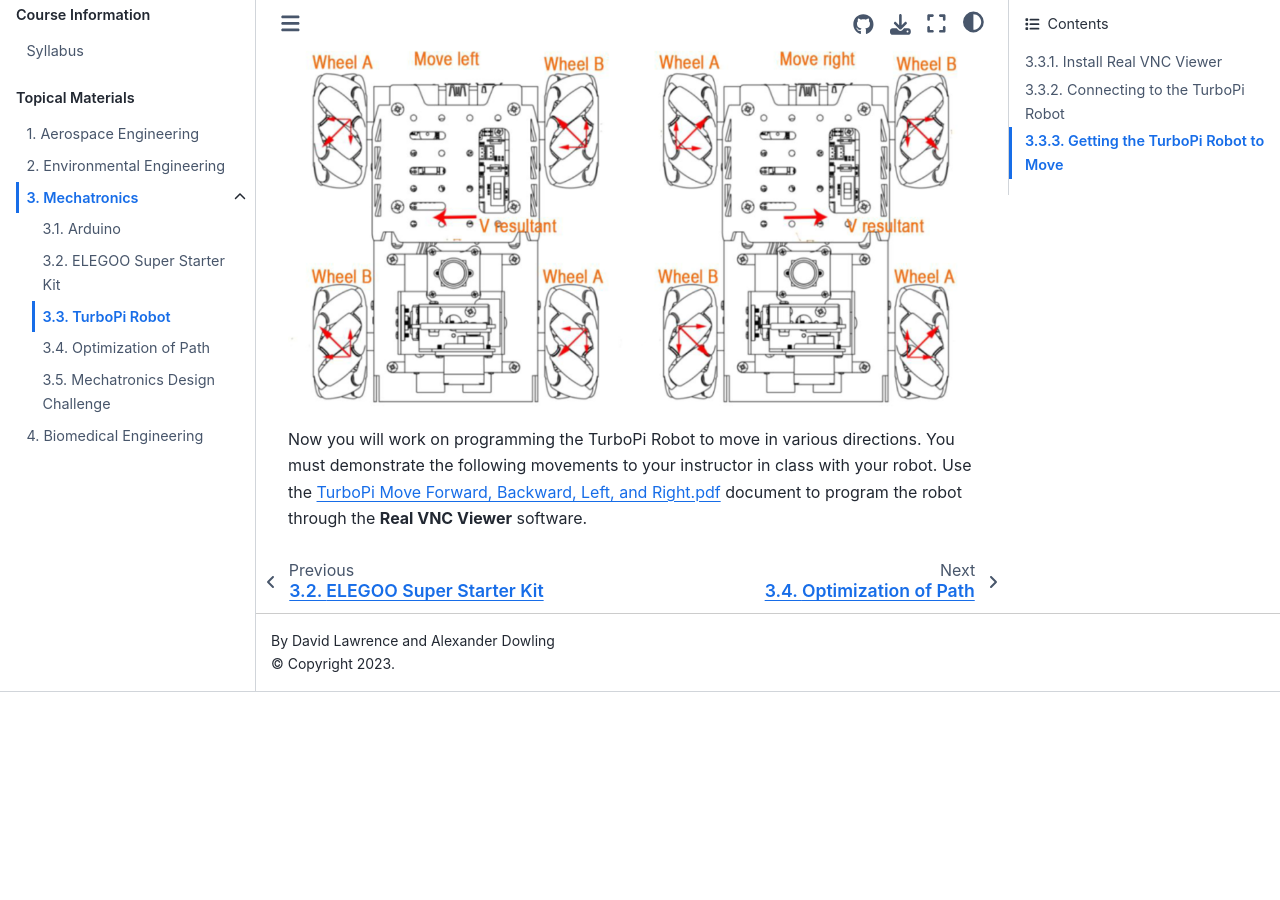
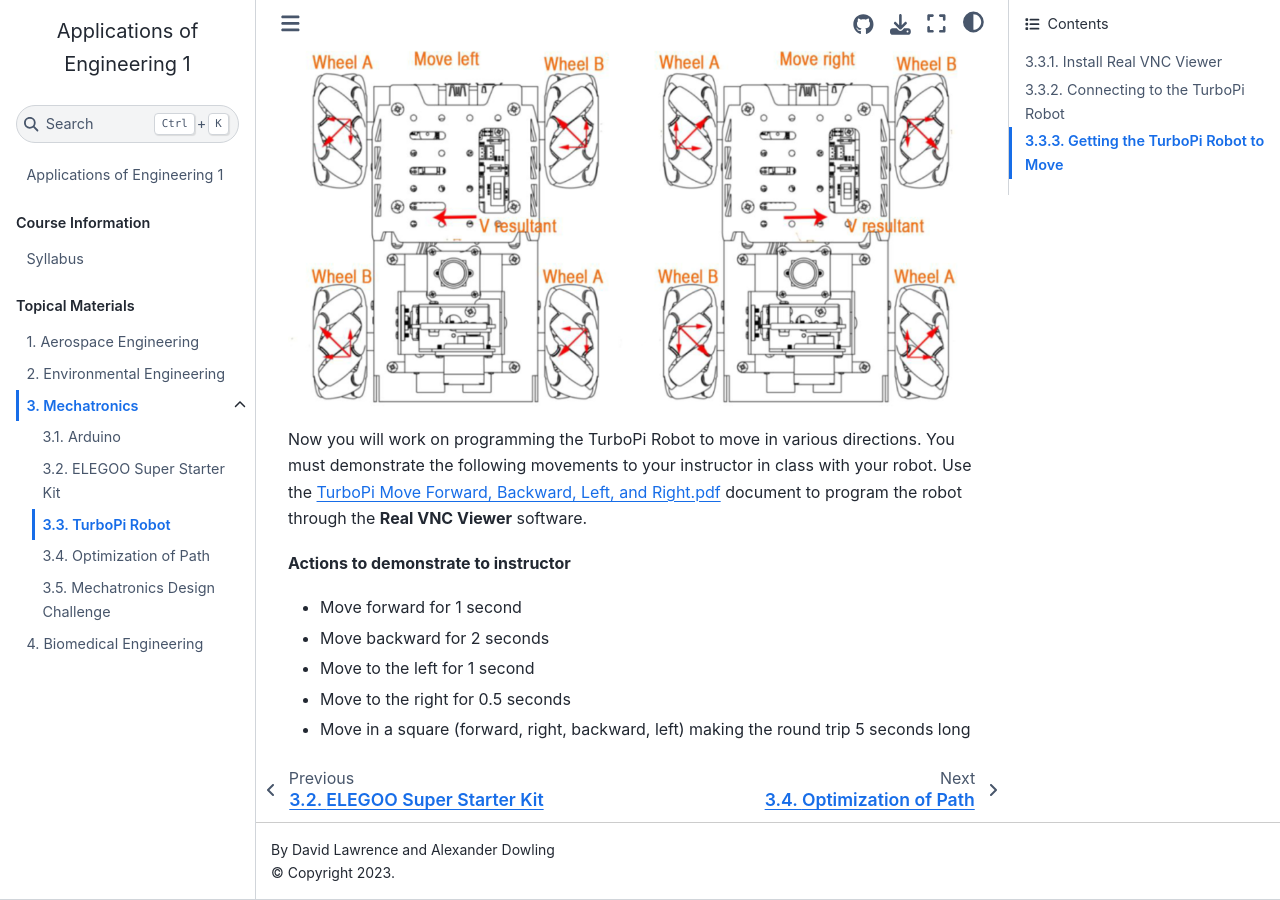
Before and after one commit to Culver-Academies/engineering1, a Jupyter Book: the page built from mech/TurboPi.md, in a window 1280 px wide and 900 px high, scrolled down 1749 px. Built offline with Jupyter Book 1.0.4 settings and Sphinx 7.4.7 and the Sphinx Book theme 1.1.4, drawn with Linux system fonts in a browser that asks for light colours; before the commit the page ends 2441 px from its top, so only the background shows below that.

Commit message:
Update TurboPi.md

```diff
--- a/mech/TurboPi.md
+++ b/mech/TurboPi.md
@@ -34,3 +34,10 @@ to the left. When B wheels rotate in reverse and A wheels rotate forward, the ca
 
 Now you will work on programming the TurboPi Robot to move in various directions.
 You must demonstrate the following movements to your instructor in class with your robot. Use the [TurboPi Move Forward, Backward, Left, and Right.pdf](https://drive.google.com/file/d/1tCgWk_yjmzWOclA-Nno3G_lW1cvJ29Ni/view?usp=drive_link) document to program the robot through the **Real VNC Viewer** software.
+
+**Actions to demonstrate to instructor**
+* Move forward for 1 second
+* Move backward for 2 seconds
+* Move to the left for 1 second
+* Move to the right for 0.5 seconds
+* Move in a square (forward, right, backward, left) making the round trip 5 seconds long
```
